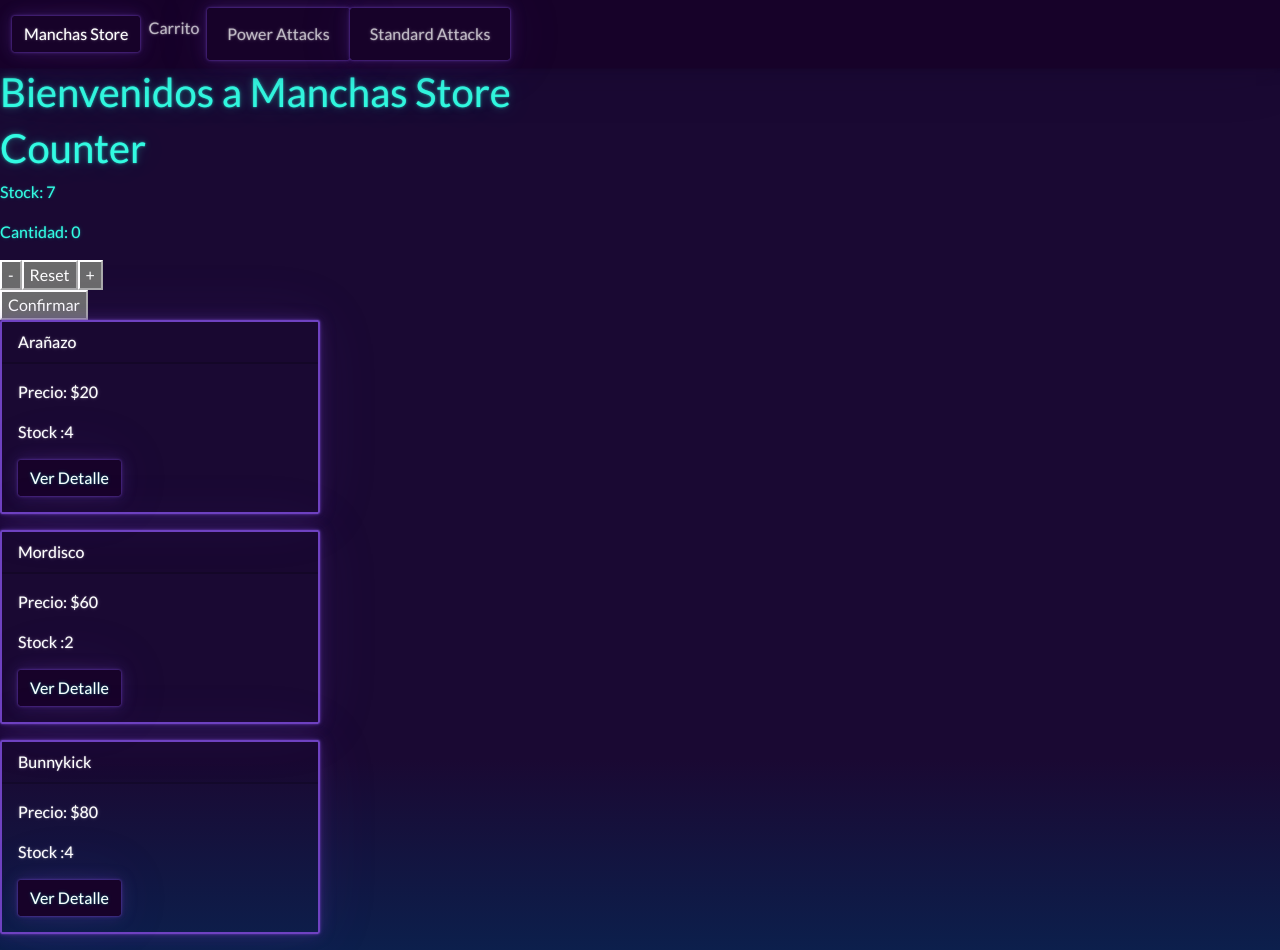
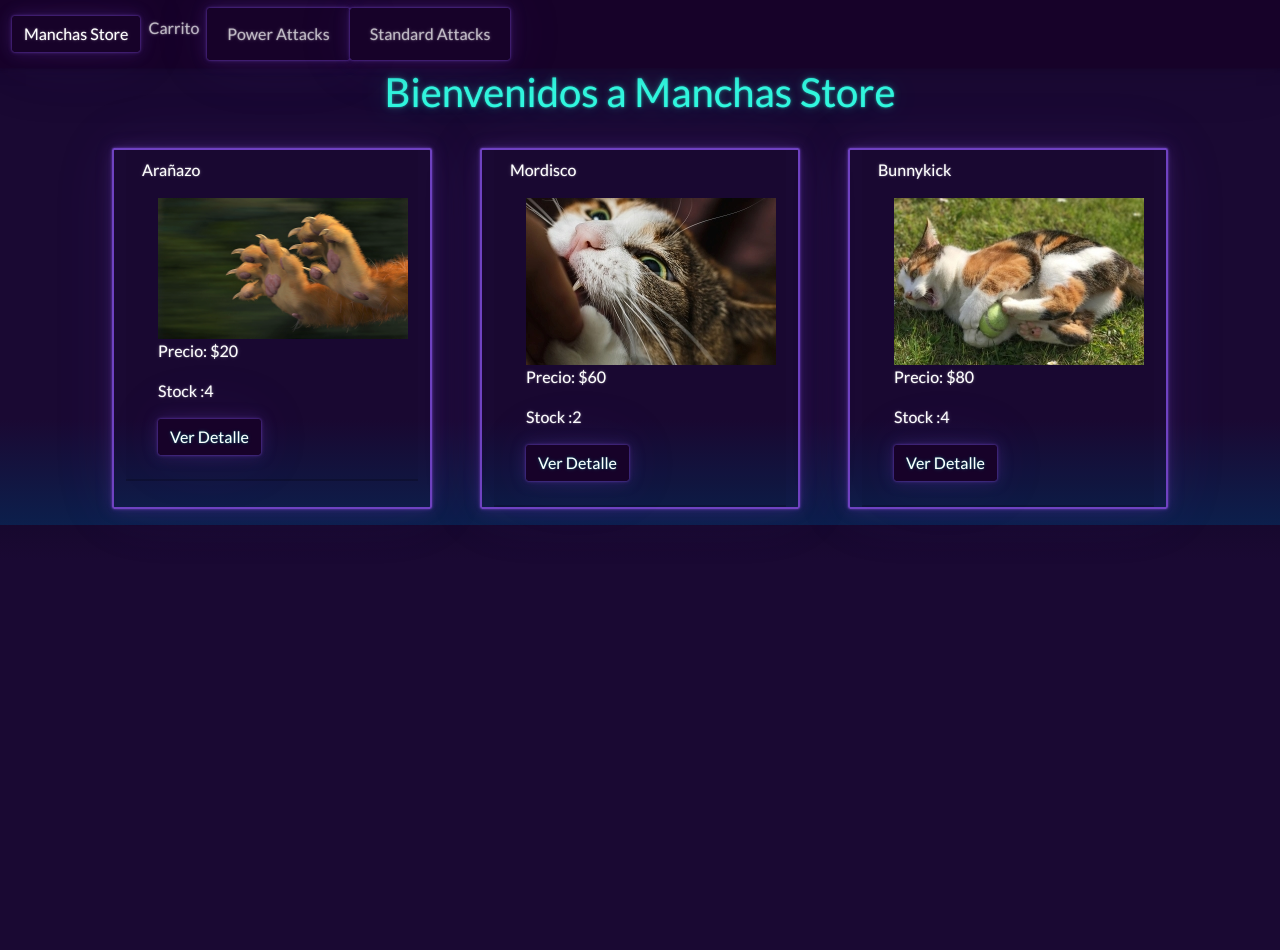
Before and after one commit to ffloresbalaguer/proyectoReact, a React (Create React App) app in the folder my-app/: page / in a window 1280 px wide. After the commit the page ends 800 px from the top, so only its background shows below. Built offline with nearby package versions, Linux system fonts and the light colour scheme.

Commit message:
PreCollection

```diff
--- a/my-app/src/components/Item/Item.jsx
+++ b/my-app/src/components/Item/Item.jsx
@@ -8,13 +8,15 @@ import {Link} from 'react-router-dom';
 
 const Item = ({producto,indice}) => {
   return (
-    <div className="card border-primary mb-3" key={indice} style={{maxWidth: '20rem'}}>
-         <div className="card-header">{producto.nombre}</div>
-                <div className="card-body">
+    <div className="card border-primary mb-3 m-4" key={indice} style={{maxWidth: '20rem'}}>
+         <div className="card-header">{producto.nombre}
+            <div className="card-body">
+                <img src={producto.image} alt="" />
                 <p className="card-text">Precio: ${producto.precio}</p>
                 <p className="card-text">Stock :{producto.stock}</p>
                 <button className="btn btn-dark"><Link className='nav-link' to={'/item/' + producto.id}>Ver Detalle</Link></button>
-         </div>
+            </div>
+          </div>
     </div>
   )
 }
--- a/my-app/src/components/ItemList/ItemList.jsx
+++ b/my-app/src/components/ItemList/ItemList.jsx
@@ -4,7 +4,7 @@ import Item from '../Item/Item';
 const ItemList = ({list}) => {
   return (
 
-    <div>
+    <div className='row'>
       {list.map((producto, indice) => (
         <Item producto={producto} key={indice} />
       ))}
--- a/my-app/src/components/ItemListContainer/ItemListContainer.jsx
+++ b/my-app/src/components/ItemListContainer/ItemListContainer.jsx
@@ -1,6 +1,6 @@
 import {React, useState, useEffect} from 'react'
 import {useParams} from 'react-router-dom'
-import Counter from '../ItemCount/ItemCount'
+/*import Counter from '../ItemCount/ItemCount'*/
 import ItemList from '../ItemList/ItemList'
 import arrayProductos from '../Data/Data';
 
@@ -55,19 +55,16 @@ const ItemListContainer = ({greeting}) => {
 
 
 
-    function onAdd (count){
+    /*function onAdd (count){
         alert(`Te estas llevando ${count} Manchas`)
 
-    }
+    }*/
 
 
     return (
         <div>
-            <h1>{greeting}</h1>
-            <div>
-                <Counter stock={7} onAdd={onAdd}/>
-            </div>
-            <div>
+            <h1 className='d-flex justify-content-center'>{greeting}</h1>
+            <div className="container d-flex justify-content-center">
                 <ItemList list= {productos}/>
             </div>
         </div>
```
